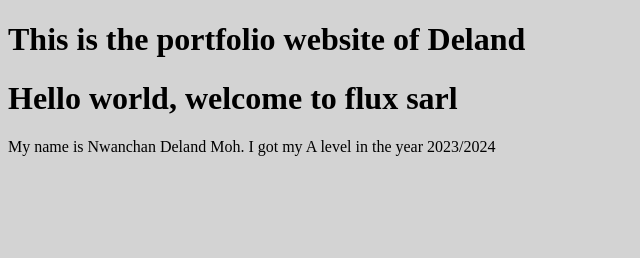
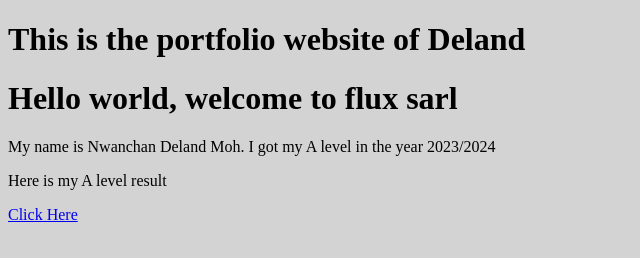
Before and after one commit to DelandMoore/myPersonalPortfolio_Website, a plain HTML site: page index.html in a window 1280 px wide. Shown: the whole page, without its empty margins (0-640 px from the left). Drawn offline with Linux system fonts and the light colour scheme.

Commit message:
Added an empty link to my result. Used a lil bit of style called hoverr

```diff
--- a/index.html
+++ b/index.html
@@ -8,13 +8,19 @@
         body{
             background-color: lightgray;
         }
+        a:hover{
+            color: aqua;
+        }
     </style>
 </head>
 <body>
     <h1>This is the portfolio website of Deland</h1>
     <h1>Hello world, welcome to flux sarl</h1>
     <p>My name is Nwanchan Deland Moh. I got my A level in the year 2023/2024</p>
-
+    <div class="box">
+        <p>Here is my A level result</p>
+        <a href="Htj">Click Here</a>
+    </div>
 
 
 </body>
```
